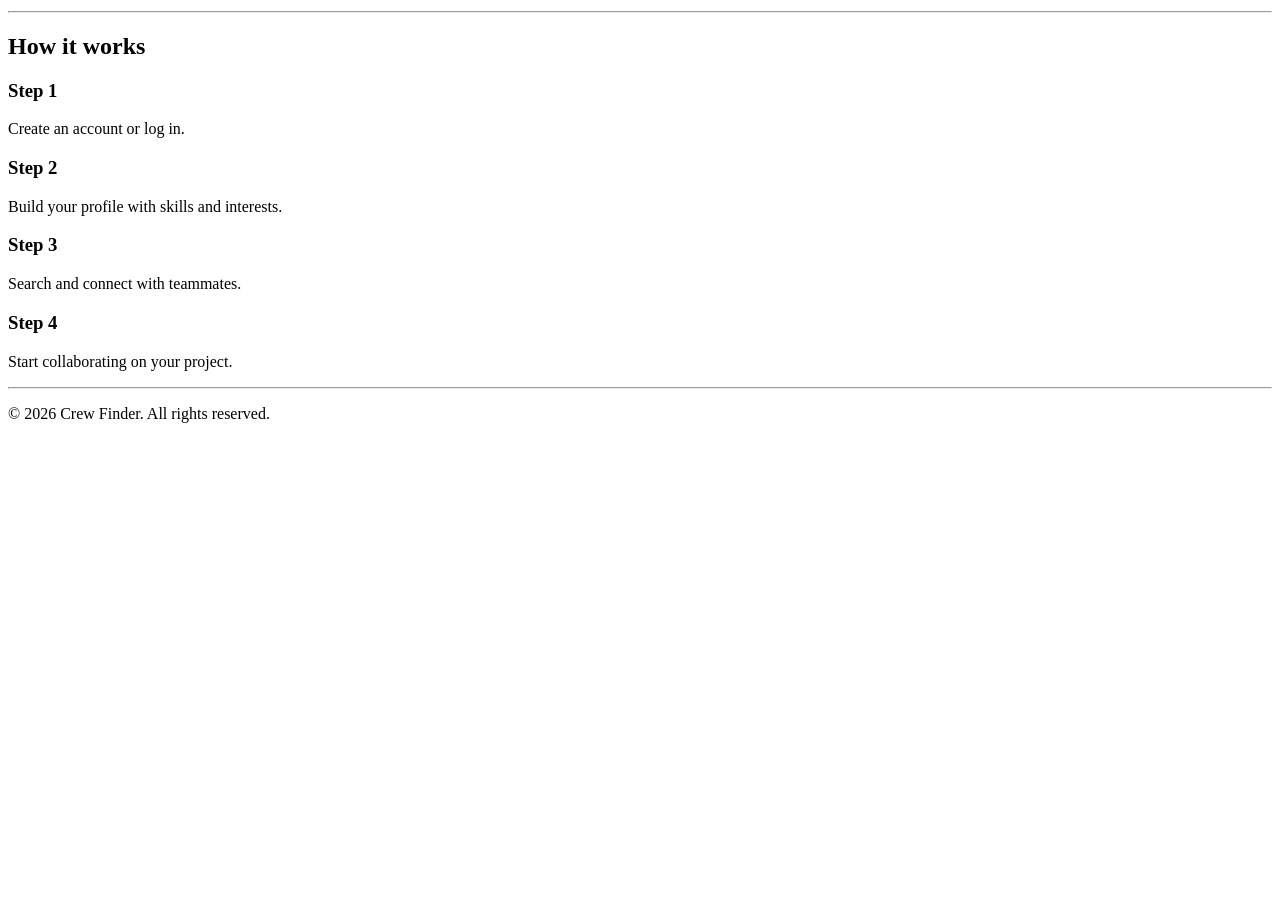
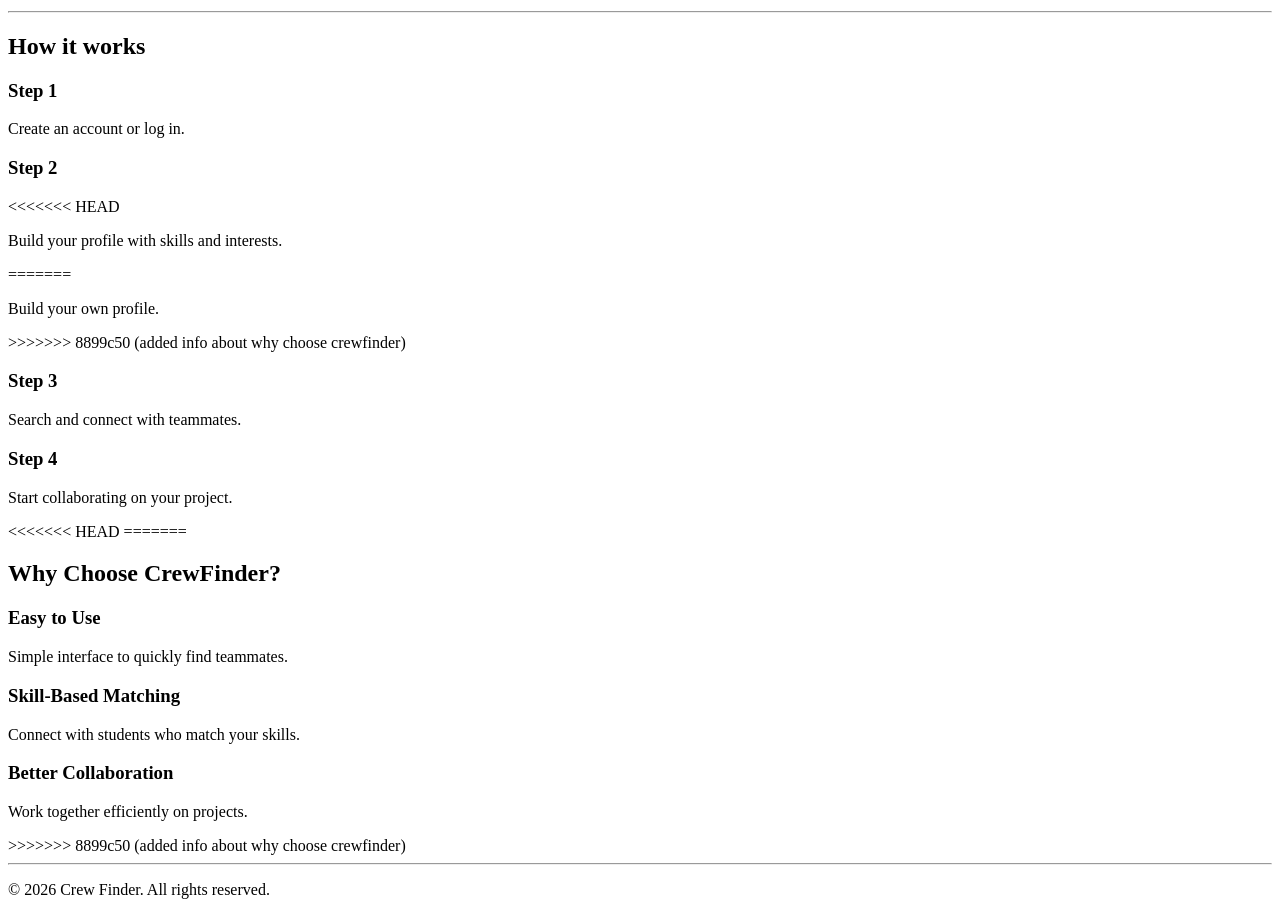
Before and after one commit to divvyeash/Crew-Finder, a Python web app: template templates/index.html in a window 1280 px wide. Shown: the part 224-1139 px from the top of the page. Before the commit the page ends 647 px from the top, so only its background shows below. Run offline with Jinja, Linux system fonts and the light colour scheme; the template is opened without the code that fills it, so the values that code supplies are empty.

Commit message:
added about why choose crewfinder

```diff
--- a/templates/index.html
+++ b/templates/index.html
@@ -39,7 +39,11 @@
 
             <article>
                 <h3>Step 2</h3>
+<<<<<<< HEAD
                 <p>Build your profile with skills and interests.</p>
+=======
+                <p>Build your own profile.</p>
+>>>>>>> 8899c50 (added info about why choose crewfinder)
             </article>
 
             <article>
@@ -54,6 +58,28 @@
 
         </section>
 
+<<<<<<< HEAD
+=======
+    <section>
+            <h2>Why Choose CrewFinder?</h2>
+
+            <article>
+                <h3>Easy to Use</h3>
+                <p>Simple interface to quickly find teammates.</p>
+            </article>
+
+            <article>
+                <h3>Skill-Based Matching</h3>
+                <p>Connect with students who match your skills.</p>
+            </article>
+
+            <article>
+                <h3>Better Collaboration</h3>
+                <p>Work together efficiently on projects.</p>
+            </article>
+        </section>
+
+>>>>>>> 8899c50 (added info about why choose crewfinder)
     </main>
 
     <hr>
```
